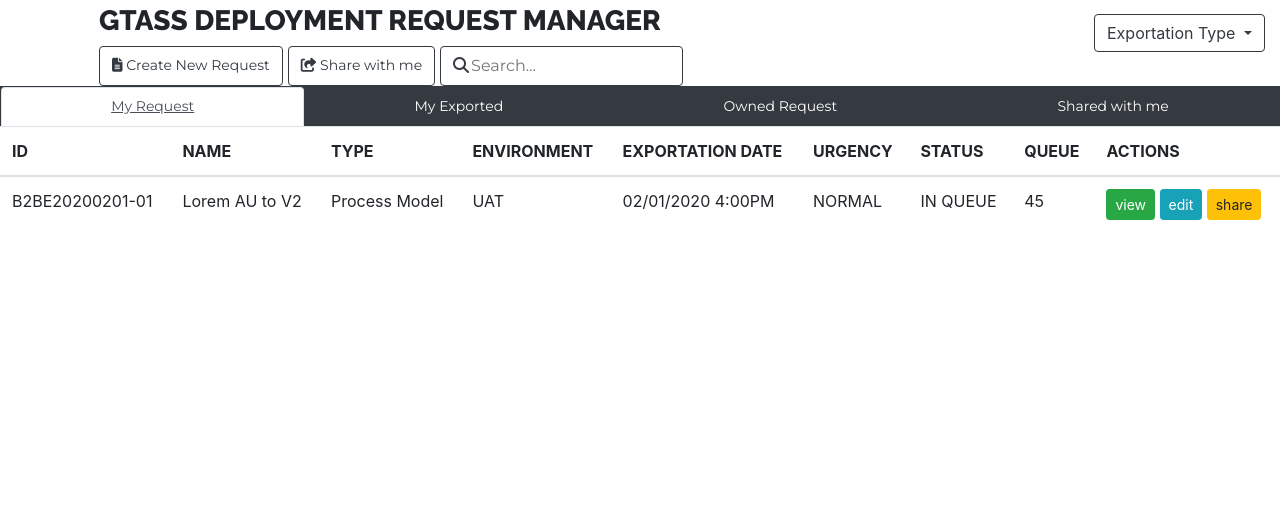
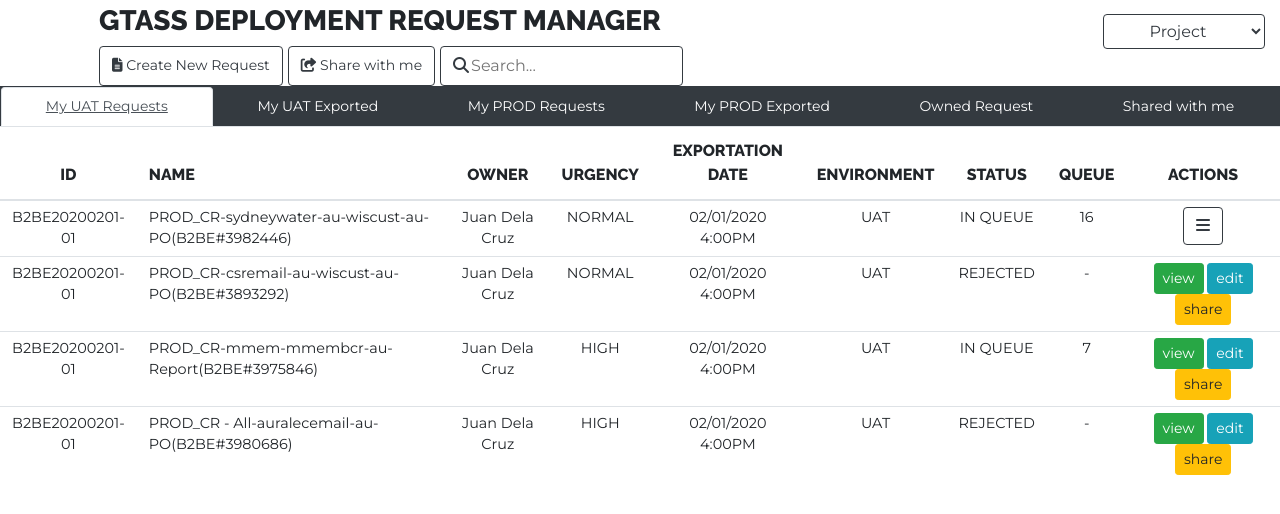
Before and after one commit to jaymaski/WebExportation, a CodeIgniter app: page /WebExportation/ in a window 1280 px wide. Shown: the part 26-540 px from the top of the page. Run offline with CodeIgniter, Linux system fonts and the light colour scheme; the visitor is signed in with stand-in values (Sample User, id 1); style sheets or scripts are compiled from the project's sources; some libraries are stand-ins or nearby versions.

Commit message:
Updated dashboard table
css and js

```diff
--- a/application/views/Template/footer_main.php
+++ b/application/views/Template/footer_main.php
@@ -1,16 +1,14 @@
 </div>
-    <!-- jQuery CDN - Slim version (=without AJAX) -->
-    <script src="https://code.jquery.com/jquery-3.3.1.slim.min.js" integrity="sha384-q8i/X+965DzO0rT7abK41JStQIAqVgRVzpbzo5smXKp4YfRvH+8abtTE1Pi6jizo" crossorigin="anonymous"></script>
+
     <!-- Popper.JS -->
     <script src="https://cdnjs.cloudflare.com/ajax/libs/popper.js/1.14.0/umd/popper.min.js" integrity="sha384-cs/chFZiN24E4KMATLdqdvsezGxaGsi4hLGOzlXwp5UZB1LY//20VyM2taTB4QvJ" crossorigin="anonymous"></script>
 
-    <script type="text/javascript">
-        $(document).ready(function () {
-            $('#sidebarCollapse').on('click', function () {
-                $('#sidebar').toggleClass('active');
-            });
-        });
-    </script>
+	<!-- Data Table CDN -->
+	<link rel="stylesheet" type="text/css" href="https://cdn.datatables.net/1.10.20/css/jquery.dataTables.css">
+  	<script type="text/javascript" charset="utf8" src="https://cdn.datatables.net/1.10.20/js/jquery.dataTables.js"></script>
+
+    <!-- Local JS -->
+	<script src="<?php echo base_url(); ?>/assets/script/scripts.js"></script>
 
 </body>
 </html>
--- a/application/views/Template/header_main.php
+++ b/application/views/Template/header_main.php
@@ -21,7 +21,6 @@ defined('BASEPATH') OR exit('No direct script access allowed');
 
 	<!-- Google Fonts CDN -->
 	<link href="https://fonts.googleapis.com/css?family=Montserrat|Raleway:800&display=swap" rel="stylesheet">
-
 </head>
 <body>
 <div class="wrapper">
@@ -59,14 +58,11 @@ defined('BASEPATH') OR exit('No direct script access allowed');
 						</ul>
 					</div>
 					<div class="row identifier float-right">
-						<button id="btnGroupDrop1" type="button" class="btn btn-outline-dark dropdown-toggle" data-toggle="dropdown" aria-haspopup="true" aria-expanded="false">
-      						Exportation Type
-    					</button>
-						<div class="dropdown-menu" aria-labelledby="btnGroupDrop1">
-							<a class="dropdown-item" href="#">Project</a>
-							<a class="dropdown-item" href="#">Process Model</a>
-							<a class="dropdown-item" href="#">Table Update</a>
-						</div>
+						<select class="btn btn-outline-dark header exportation-dropdown">
+							<option value="Project">Project</option>
+							<option class="dropdown-item" href="#">Process Model</option>
+							<option class="dropdown-item" href="#">Table Update</option>
+    					</select>
 					</div>
 				</div>
 			</div>
--- /dev/null
+++ b/application/views/users/dashboards/my_prodexported.php
@@ -0,0 +1,36 @@
+<div class="tab-pane fade" id="nav-my-prod-exported" role="tabpanel" aria-labelledby="nav-my-prod-exported-tab">
+                        <div class="table-responsive">
+                            <table class="table table-hover">
+                                <thead>
+                                    <tr>
+                                        <th>ID</th>
+                                        <th>NAME</th>
+                                        <th>TYPE</th>
+                                        <th>ENVIRONMENT</th>
+                                        <th>EXPORTATION DATE</th>
+                                        <th>URGENCY</th>
+                                        <th>STATUS</th>
+                                        <th>QUEUE</th>
+                                        <th>ACTIONS</th>
+                                    </tr>
+                                </thead>
+                                <tbody>
+                                    <tr>
+                                        <td class="txt-oflo">B2BE20200201-06</td>
+                                        <td class="txt-oflo">translation1</td>
+                                        <td class="txt-oflo">Translation</td>
+                                        <td class="txt-oflo">PROD EXPORTED</td>
+                                        <td class="txt-oflo">02/01/2020 4:00PM</td>
+                                        <td class="txt-oflo">NORMAL</td>
+                                        <td class="txt-oflo">IN QUEUE</td>
+                                        <td class="txt-oflo">56</td>
+                                        <td class="txt-oflo">
+                                            <button class="btn btn-success btn-sm" onclick="$('#modal-summary').modal('show');return false;"> view </button>
+                                            <button class="btn btn-info btn-sm" onclick="$('#modal-summary').modal('show');return false;"> edit </button>
+                                            <button class="btn btn-warning btn-sm" onclick="$('#modal-summary').modal('show');return false;"> share </button>
+                                        </td>
+                                    </tr>
+                                </tbody>
+                            </table>
+                        </div>
+                    </div>
--- a/application/views/users/dashboards/my_exported.php
+++ b/application/views/users/dashboards/my_prodrequests.php
@@ -1,4 +1,4 @@
-<div class="tab-pane fade" id="nav-myexported" role="tabpanel" aria-labelledby="nav-myexported-tab">
+<div class="tab-pane fade" id="nav-my-prod-request" role="tabpanel" aria-labelledby="nav-my-prod-request-tab">
                         <div class="table-responsive">
                             <table class="table table-hover">
                                 <thead>
@@ -16,14 +16,14 @@
                                 </thead>
                                 <tbody>
                                     <tr>
-                                        <td class="txt-oflo">B2BE20200201-06</td>
-                                        <td class="txt-oflo">translation1</td>
-                                        <td class="txt-oflo">Translation</td>
-                                        <td class="txt-oflo">UAT</td>
+                                        <td class="txt-oflo">B2BE20200201-01</td>
+                                        <td class="txt-oflo">Lorem AU to V2</td>
+                                        <td class="txt-oflo">Process Model</td>
+                                        <td class="txt-oflo">PROD REQ</td>
                                         <td class="txt-oflo">02/01/2020 4:00PM</td>
                                         <td class="txt-oflo">NORMAL</td>
                                         <td class="txt-oflo">IN QUEUE</td>
-                                        <td class="txt-oflo">56</td>
+                                        <td class="txt-oflo">45</td>
                                         <td class="txt-oflo">
                                             <button class="btn btn-success btn-sm" onclick="$('#modal-summary').modal('show');return false;"> view </button>
                                             <button class="btn btn-info btn-sm" onclick="$('#modal-summary').modal('show');return false;"> edit </button>
--- a/application/views/users/dashboards/my_requests.php
+++ b/application/views/users/dashboards/my_uatexported.php
@@ -1,4 +1,4 @@
-<div class="tab-pane fade show active" id="nav-myrequest" role="tabpanel" aria-labelledby="nav-myrequest-tab">
+<div class="tab-pane fade" id="nav-my-uat-exported" role="tabpanel" aria-labelledby="nav-my-uat-exported-tab">
                         <div class="table-responsive">
                             <table class="table table-hover">
                                 <thead>
@@ -16,14 +16,14 @@
                                 </thead>
                                 <tbody>
                                     <tr>
-                                        <td class="txt-oflo">B2BE20200201-01</td>
-                                        <td class="txt-oflo">Lorem AU to V2</td>
-                                        <td class="txt-oflo">Process Model</td>
-                                        <td class="txt-oflo">UAT</td>
+                                        <td class="txt-oflo">B2BE20200201-06</td>
+                                        <td class="txt-oflo">translation1</td>
+                                        <td class="txt-oflo">Translation</td>
+                                        <td class="txt-oflo">UAT EXPORTED</td>
                                         <td class="txt-oflo">02/01/2020 4:00PM</td>
                                         <td class="txt-oflo">NORMAL</td>
                                         <td class="txt-oflo">IN QUEUE</td>
-                                        <td class="txt-oflo">45</td>
+                                        <td class="txt-oflo">56</td>
                                         <td class="txt-oflo">
                                             <button class="btn btn-success btn-sm" onclick="$('#modal-summary').modal('show');return false;"> view </button>
                                             <button class="btn btn-info btn-sm" onclick="$('#modal-summary').modal('show');return false;"> edit </button>
--- /dev/null
+++ b/application/views/users/dashboards/my_uatrequests.php
@@ -0,0 +1,86 @@
+<div class="tab-pane fade show active" id="nav-my-uat-request" role="tabpanel" aria-labelledby="nav-my-uat-request-tab">
+                        <div class="table-responsive">
+                            <table class="table-hover table dashboard">
+                                <thead>
+                                    <tr>
+                                        <th id="request-id">ID</th>
+                                        <th id="request-name">NAME</th>
+                                        <th id="requestor-name">OWNER</th>
+                                        <th id="urgency">URGENCY</th>
+                                        <th id="request-date">EXPORTATION DATE</th>
+                                        <th id="environment">ENVIRONMENT</th>
+                                        <th id="status">STATUS</th>
+                                        <th id="queue">QUEUE</th>
+                                        <th id="actions">ACTIONS</th>
+                                    </tr>
+                                </thead>
+                                <tbody>
+                                    <a><tr>
+                                        <td class="txt-oflo" id="request-id">B2BE20200201-01</td>
+                                        <td class="txt-oflo" id="request-name">PROD_CR-sydneywater-au-wiscust-au-PO(B2BE#3982446)</td>
+                                        <td class="txt-oflo" id="requestor-name">Juan Dela Cruz</td>
+                                        <td class="txt-oflo" id="urgency">NORMAL</td>
+                                        <td class="txt-oflo" id="request-date">02/01/2020 4:00PM</td>
+                                        <td class="txt-oflo" id="environment">UAT</td>
+                                        <td class="txt-oflo" id="status">IN QUEUE</td>
+                                        <td class="txt-oflo" id="queue">16</td>
+                                        <td class="txt-oflo">
+                                            <button class="btn btn-outline-dark" onclick="expandActions()">
+                                                <i class="fa fa-bars" id="burger" aria-hidden="true"></i>
+                                            </button>
+                                            <div class="btn-group"id="row-1">
+                                                <button class="btn btn-success btn-sm" onclick="$('#modal-summary').modal('show');return false;"> view </button>
+                                                <button class="btn btn-info btn-sm" onclick="$('#modal-summary').modal('show');return false;"> edit </button>
+                                                <button class="btn btn-warning btn-sm" onclick="$('#modal-summary').modal('show');return false;"> share </button>
+                                            </div>
+                                        </td>
+                                    </tr></a>
+                                    <tr>
+                                        <td class="txt-oflo" id="request-id">B2BE20200201-01</td>
+                                        <td class="txt-oflo" id="request-name">PROD_CR-csremail-au-wiscust-au-PO(B2BE#3893292) </td>
+                                        <td class="txt-oflo" id="requestor-name">Juan Dela Cruz</td>
+                                        <td class="txt-oflo" id="urgency">NORMAL</td>
+                                        <td class="txt-oflo" id="request-date">02/01/2020 4:00PM</td>
+                                        <td class="txt-oflo" id="environment">UAT</td>
+                                        <td class="txt-oflo" id="status">REJECTED</td>
+                                        <td class="txt-oflo" id="queue">-</td>
+                                        <td class="txt-oflo" id="actions" >
+                                            <button class="btn btn-success btn-sm" onclick="$('#modal-summary').modal('show');return false;"> view </button>
+                                            <button class="btn btn-info btn-sm" onclick="$('#modal-summary').modal('show');return false;"> edit </button>
+                                            <button class="btn btn-warning btn-sm" onclick="$('#modal-summary').modal('show');return false;"> share </button>
+                                        </td>
+                                    </tr>
+                                    <tr>
+                                        <td class="txt-oflo" id="request-id">B2BE20200201-01</td>
+                                        <td class="txt-oflo" id="request-name">PROD_CR-mmem-mmembcr-au-Report(B2BE#3975846)</td>
+                                        <td class="txt-oflo" id="requestor-name">Juan Dela Cruz</td>
+                                        <td class="txt-oflo" id="urgency">HIGH</td>
+                                        <td class="txt-oflo" id="request-date">02/01/2020 4:00PM</td>
+                                        <td class="txt-oflo" id="environment">UAT</td>
+                                        <td class="txt-oflo" id="status">IN QUEUE</td>
+                                        <td class="txt-oflo" id="queue">7</td>
+                                        <td class="txt-oflo" id="actions">
+                                            <button class="btn btn-success btn-sm" onclick="$('#modal-summary').modal('show');return false;"> view </button>
+                                            <button class="btn btn-info btn-sm" onclick="$('#modal-summary').modal('show');return false;"> edit </button>
+                                            <button class="btn btn-warning btn-sm" onclick="$('#modal-summary').modal('show');return false;"> share </button>
+                                        </td>
+                                    </tr>
+                                    <tr>
+                                        <td class="txt-oflo" id="request-id">B2BE20200201-01</td>
+                                        <td class="txt-oflo" id="request-name">PROD_CR - All-auralecemail-au-PO(B2BE#3980686) </td>
+                                        <td class="txt-oflo" id="requestor-name">Juan Dela Cruz</td>
+                                        <td class="txt-oflo" id="urgency">HIGH</td>
+                                        <td class="txt-oflo" id="request-date">02/01/2020 4:00PM</td>
+                                        <td class="txt-oflo" id="environment">UAT</td>
+                                        <td class="txt-oflo" id="status">REJECTED</td>
+                                        <td class="txt-oflo" id="queue">-</td>
+                                        <td class="txt-oflo" id="actions">
+                                            <button class="btn btn-success btn-sm" onclick="$('#modal-summary').modal('show');return false;"> view </button>
+                                            <button class="btn btn-info btn-sm" onclick="$('#modal-summary').modal('show');return false;"> edit </button>
+                                            <button class="btn btn-warning btn-sm" onclick="$('#modal-summary').modal('show');return false;"> share </button>
+                                        </td>
+                                    </tr>
+                                </tbody>
+                            </table>
+                        </div>
+                    </div>
--- a/application/views/users/users_dashboard.php
+++ b/application/views/users/users_dashboard.php
@@ -4,15 +4,19 @@
             <div class="col-xl-12">
                 <nav>
                     <div class="nav nav-tabs nav-fill dashboard" id="nav-tab" role="tablist">
-                        <a class="nav-item nav-link active" id="nav-myrequest-tab" data-toggle="tab" href="#nav-myrequest" role="tab" aria-controls="nav-myrequest" aria-selected="true">My Request</a>
-                        <a class="nav-item nav-link" id="nav-myexported-tab" data-toggle="tab" href="#nav-myexported" role="tab" aria-controls="nav-myexported" aria-selected="false">My Exported</a>
+                        <a class="nav-item nav-link active" id="nav-my-uat-request-tab" data-toggle="tab" href="#nav-my-uat-request" role="tab" aria-controls="nav-my-uat-request" aria-selected="true">My UAT Requests</a>
+                        <a class="nav-item nav-link" id="nav-my-uat-exported-tab" data-toggle="tab" href="#nav-my-uat-exported" role="tab" aria-controls="nav-my-uat-exported" aria-selected="false">My UAT Exported</a>
+                        <a class="nav-item nav-link" id="nav-my-prod-request-tab" data-toggle="tab" href="#nav-my-prod-request" role="tab" aria-controls="nav-my-prod-request" aria-selected="false">My PROD Requests</a>
+                        <a class="nav-item nav-link" id="nav-my-prod-exported-tab" data-toggle="tab" href="#nav-my-prod-exported" role="tab" aria-controls="nav-my-prod-exported" aria-selected="false">My PROD Exported</a>
                         <a class="nav-item nav-link" id="nav-owned-tab" data-toggle="tab" href="#nav-owned" role="tab" aria-controls="nav-owned" aria-selected="false">Owned Request</a>
                         <a class="nav-item nav-link" id="nav-sharedwithme-tab" data-toggle="tab" href="#nav-sharedwithme" role="tab" aria-controls="nav-sharedwithme" aria-selected="false">Shared with me</a>
                     </div>
                 </nav>
                 <div class="tab-content" id="nav-tabContent">
-                    <?php $this->view('users/dashboards/my_requests'); ?>
-                    <?php $this->view('users/dashboards/my_exported'); ?>
+                    <?php $this->view('users/dashboards/my_uatrequests'); ?>
+                    <?php $this->view('users/dashboards/my_uatexported'); ?>
+                    <?php $this->view('users/dashboards/my_prodrequests'); ?>
+                    <?php $this->view('users/dashboards/my_prodexported'); ?>
                     <?php $this->view('users/dashboards/owned_requests'); ?>
                     <?php $this->view('users/dashboards/shared'); ?>
                 </div>
--- a/assets/css/styles_css/styles.css
+++ b/assets/css/styles_css/styles.css
@@ -58,6 +58,10 @@
   margin: 0 0 0 20px;
 }
 
+.header.exportation-dropdown {
+  font-family: 'Montserrat', sans-serif;
+}
+
 /* ---------------------------------------------------
     Dashboard
 ----------------------------------------------------- */
@@ -79,8 +83,73 @@
   color: white;
 }
 
-.dashboard.table {
+.dashboard.table td {
+  padding-top: 6px;
+  padding-bottom: 6px;
+}
+
+.dashboard.table thead {
+  font-family: 'Raleway', sans-serif;
+  font-size: 1rem;
+  text-align: center;
+}
+
+.dashboard.table thead #request-name {
+  text-align: left;
+}
+
+.dashboard.table tbody {
   font-family: 'Montserrat', sans-serif;
-  font-size: 0.75rem;
+  font-size: 0.9rem;
+  text-align: center;
+}
+
+.dashboard.table tbody #request-name {
+  text-align: left;
+}
+
+.dashboard.table #request-id {
+  width: 10%;
+}
+
+.dashboard.table #request-name {
+  width: 30%;
+}
+
+.dashboard.table #requestor-name {
+  width: 9%;
+}
+
+.dashboard.table #urgency {
+  width: 7%;
+}
+
+.dashboard.table #request-date {
+  width: 13%;
+}
+
+.dashboard.table #environment {
+  width: 5%;
+}
+
+.dashboard.table #status {
+  width: 6%;
+}
+
+.dashboard.table #queue {
+  width: 5%;
+}
+
+.dashboard.table #actions {
+  width: 15%;
+}
+
+#row-1 {
+  -webkit-transition: 0.5s;
+  transition: 0.5s;
+  width: 0%;
+  position: fixed;
+  display: inline-block;
+  overflow-x: hidden;
 }
 /*# sourceMappingURL=styles.css.map */
--- a/assets/css/styles_css/styles.scss
+++ b/assets/css/styles_css/styles.scss
@@ -53,6 +53,9 @@
             margin: 0 0 0 20px;
         }
     }
+    &.exportation-dropdown{
+        font-family: 'Montserrat', sans-serif;
+    }
 }
 
 /* ---------------------------------------------------
@@ -78,7 +81,60 @@
         }
     }
     &.table{
-        font-family: 'Montserrat', sans-serif;
-        font-size: 0.75rem;
+        td{
+            padding-top:6px;
+            padding-bottom: 6px;
+        }
+        thead{
+            font-family: 'Raleway', sans-serif;
+            font-size:1rem;
+            text-align: center;
+            #request-name{
+                text-align: left;
+            }
+        }
+        tbody{
+            font-family: 'Montserrat', sans-serif;
+            font-size:0.9rem;
+            text-align: center;
+            #request-name{
+                text-align: left;
+            }
+        }
+        #request-id{
+            width: 10%;
+        }
+        #request-name{
+            width: 30%;
+        }
+        #requestor-name{
+            width: 9%;
+        }
+        #urgency{
+            width: 7%;
+        }
+        #request-date{
+            width: 13%;
+        }
+        #environment{
+            width: 5%;
+        }
+        #status{
+            width: 6%;
+        }
+        #queue{
+            width: 5%;
+        }
+        #actions{
+            width: 15%;
+        }
     }
 }
+
+#row-1{
+    transition: 0.5s;
+    width: 0%;
+    position:fixed;
+    display: inline-block;
+    overflow-x: hidden;
+}
--- /dev/null
+++ b/assets/script/scripts.js
@@ -0,0 +1,8 @@
+function expandActions(){
+    if(window.getComputedStyle(document.getElementById('row-1'),null).getPropertyValue("width") == '0px'){
+        document.getElementById('row-1').style.width = '10%';
+    }
+    else{
+        document.getElementById('row-1').style.width = '0%';
+    }
+}
```
Also changed, not shown: 1 other file.
